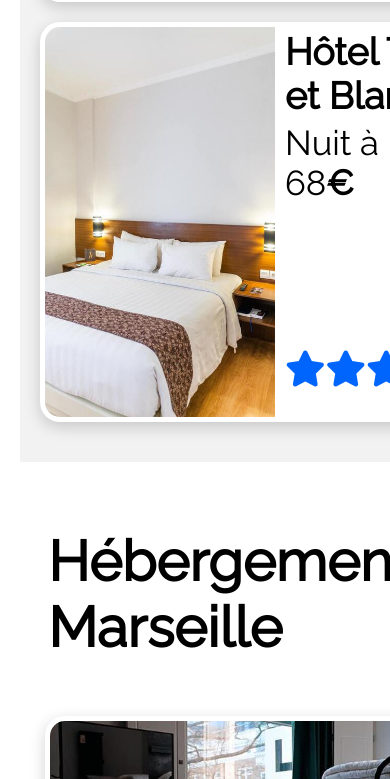
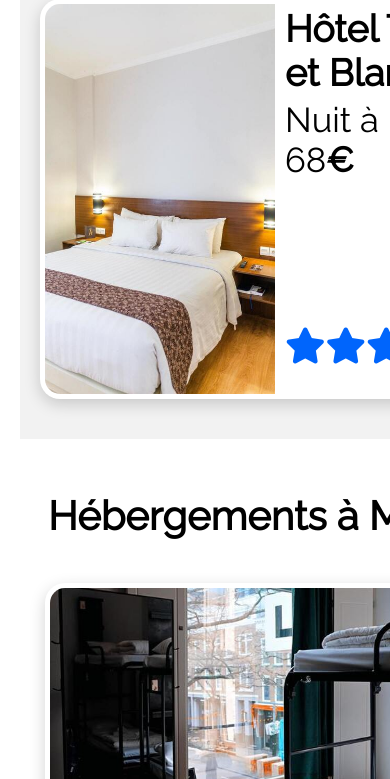
Before and after one commit to Kagjae/KaryneAlexandre_2_12042021, a plain HTML site: page index.html in a window 390 px wide. Shown: the part 2082-2861 px from the top of the page. Drawn offline with Linux system fonts and the light colour scheme.

Commit message:
modifications

```diff
--- a/style.css
+++ b/style.css
@@ -476,7 +476,7 @@ input {
 
 @media only screen and (max-width: 768px) {
     h2 {
-        font-size: 3em;
+        font-size: 2.5em;
     }
     html {
         display: flex;
@@ -591,7 +591,7 @@ input {
         margin-bottom: 20px;
     }
     .title_sections {
-        font-size: 3.5em;
+        font-size: 2.5em;
     }
     .stars {
         font-size: 2.5em;
```
